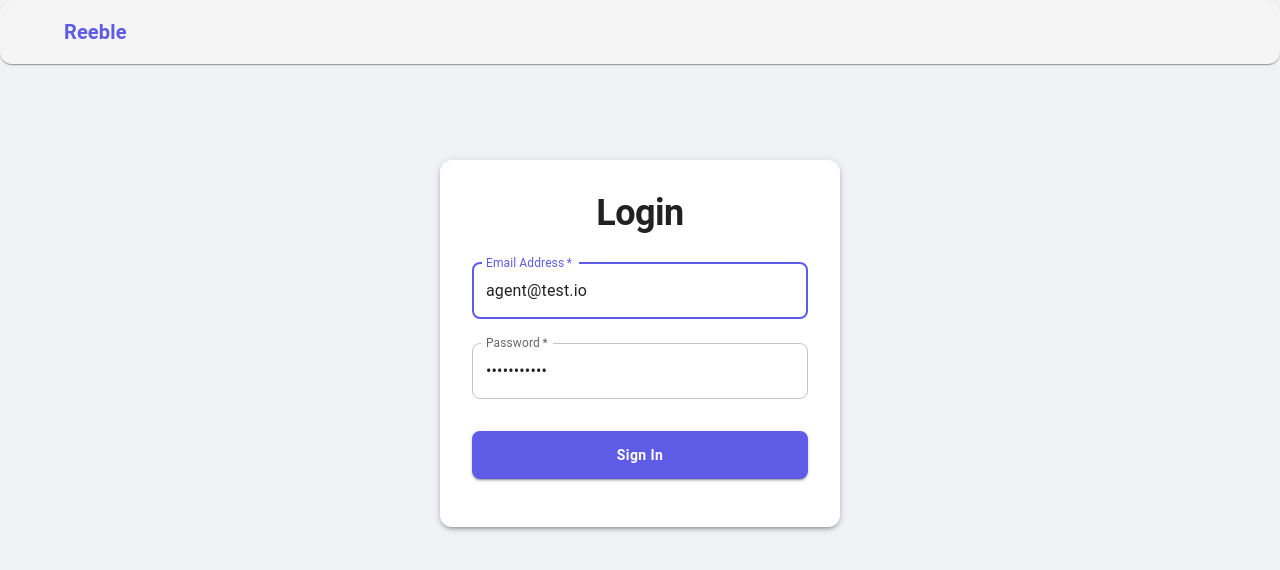
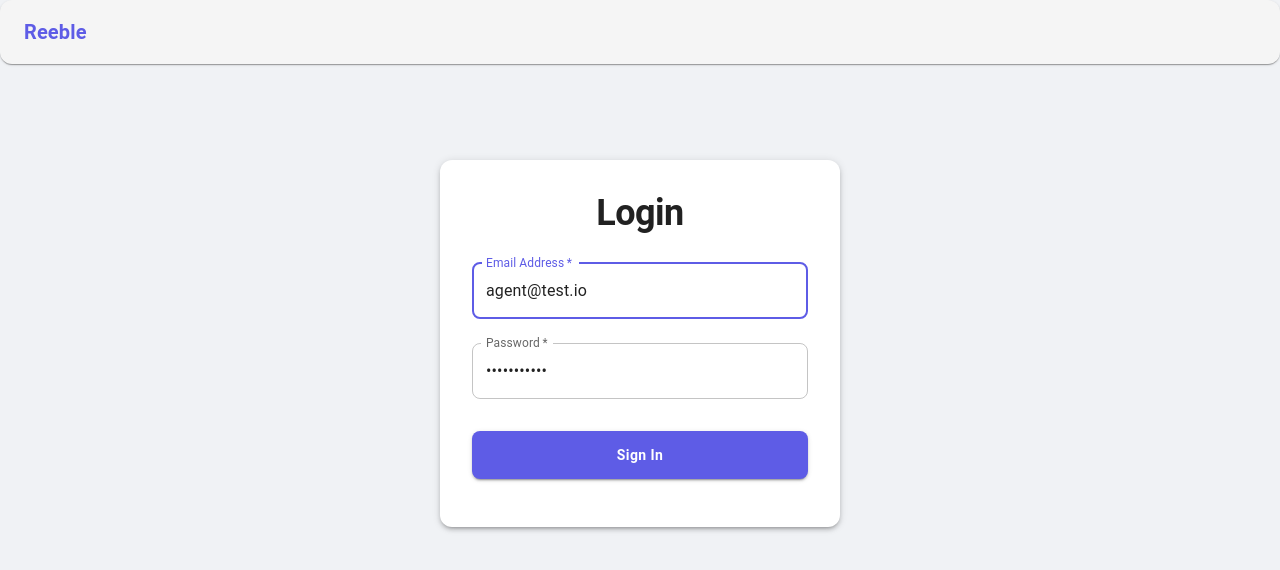
Before and after one commit to magicdragon919/reeble-home-assignment, a React (Vite) app in the folder frontend/: page /login in a window 1280 px wide. Shown: the top 570 px of the page. Built offline with nearby package versions, Linux system fonts and the light colour scheme; no server answers.

Commit message:
fix: correct indent body of frontend side.

```diff
--- a/frontend/src/components/Layout.tsx
+++ b/frontend/src/components/Layout.tsx
@@ -14,7 +14,7 @@ export const Layout = () => {
   return (
     <Box sx={{ display: 'flex', flexDirection: 'column', minHeight: '100vh' }}>
       <AppBar position="static" color="default" elevation={1}>
-        <Container maxWidth="lg">
+        <Container maxWidth="xl">
           <Toolbar disableGutters>
             <Link component={RouterLink} to="/" sx={{ flexGrow: 1, textDecoration: 'none' }}>
               <Typography variant="h6" color="primary" sx={{ fontWeight: 'bold' }}>
--- a/frontend/src/contexts/AuthContext.tsx
+++ b/frontend/src/contexts/AuthContext.tsx
@@ -1,4 +1,4 @@
-import React, { createContext, useState, useContext, useEffect, ReactNode } from 'react';
+import { createContext, useState, useContext, useEffect, ReactNode } from 'react';
 import apiClient from '../api/apiClient';
 import { User } from '../types';
 
--- a/frontend/src/pages/Dashboard.tsx
+++ b/frontend/src/pages/Dashboard.tsx
@@ -1,13 +1,14 @@
 import { useAuth } from '../contexts/AuthContext';
-import { AgentDashboard } from './AgentDashboard';
-import { BuyerDashboard } from './BuyerDashboard';
-import { AdminDashboard } from './AdminDashboard';
+import { AgentDashboard } from '../sections/AgentDashboard';
+import { BuyerDashboard } from '../sections/BuyerDashboard';
+import { AdminDashboard } from '../sections/AdminDashboard';
+import { Container } from '@mui/material';
 
 export const Dashboard = () => {
   const { user } = useAuth();
 
   return (
-    <>
+    <Container maxWidth='xl'>
       {user?.role === "Agent" ? (
         <AgentDashboard />
       ) : user?.role === "Buyer" ? (
@@ -15,6 +16,6 @@ export const Dashboard = () => {
       ) : user?.role === "Admin" ? (
         <AdminDashboard />
       ) : (<></>)}
-    </>
+    </Container>
   )
 }
--- a/frontend/src/pages/Login.tsx
+++ b/frontend/src/pages/Login.tsx
@@ -1,6 +1,6 @@
 import React, { useState } from 'react';
 import { useAuth } from '../contexts/AuthContext';
-import { useNavigate, useLocation } from 'react-router-dom';
+import { useNavigate } from 'react-router-dom';
 import { Box, TextField, Button, Typography, Paper, Alert, CircularProgress } from '@mui/material';
 
 export const Login = () => {
--- a/frontend/src/pages/UploadPDF.tsx
+++ /dev/null
@@ -1,11 +0,0 @@
-import { Box } from '@mui/material';
-import { UploadForm } from '../components/UploadForm';
-
-export const UploadPDF = () => {
-
-  return (
-    <Box sx={{ textAlign: 'center', padding: 2 }}>
-      <UploadForm />
-    </Box>
-  );
-};
--- a/frontend/src/pages/AdminDashboard.tsx
+++ b/frontend/src/sections/AdminDashboard.tsx
@@ -1,4 +1,4 @@
-import React, { useState, useEffect } from 'react';
+import { useState, useEffect } from 'react';
 import apiClient from '../api/apiClient';
 import {
   Paper, Typography, Alert, CircularProgress, Box
--- a/frontend/src/pages/AgentDashboard.tsx
+++ b/frontend/src/sections/AgentDashboard.tsx
@@ -1,4 +1,4 @@
-import React, { useState, useEffect } from 'react';
+import { useState, useEffect } from 'react';
 import apiClient from '../api/apiClient';
 import { UploadTemplateModal } from '../components/UploadTemplateModal';
 import {
```
Also changed, not shown: frontend/src/sections/BuyerDashboard.tsx (renamed from frontend/src/pages/BuyerDashboard.tsx), frontend/src/theme.ts (indentation only).
